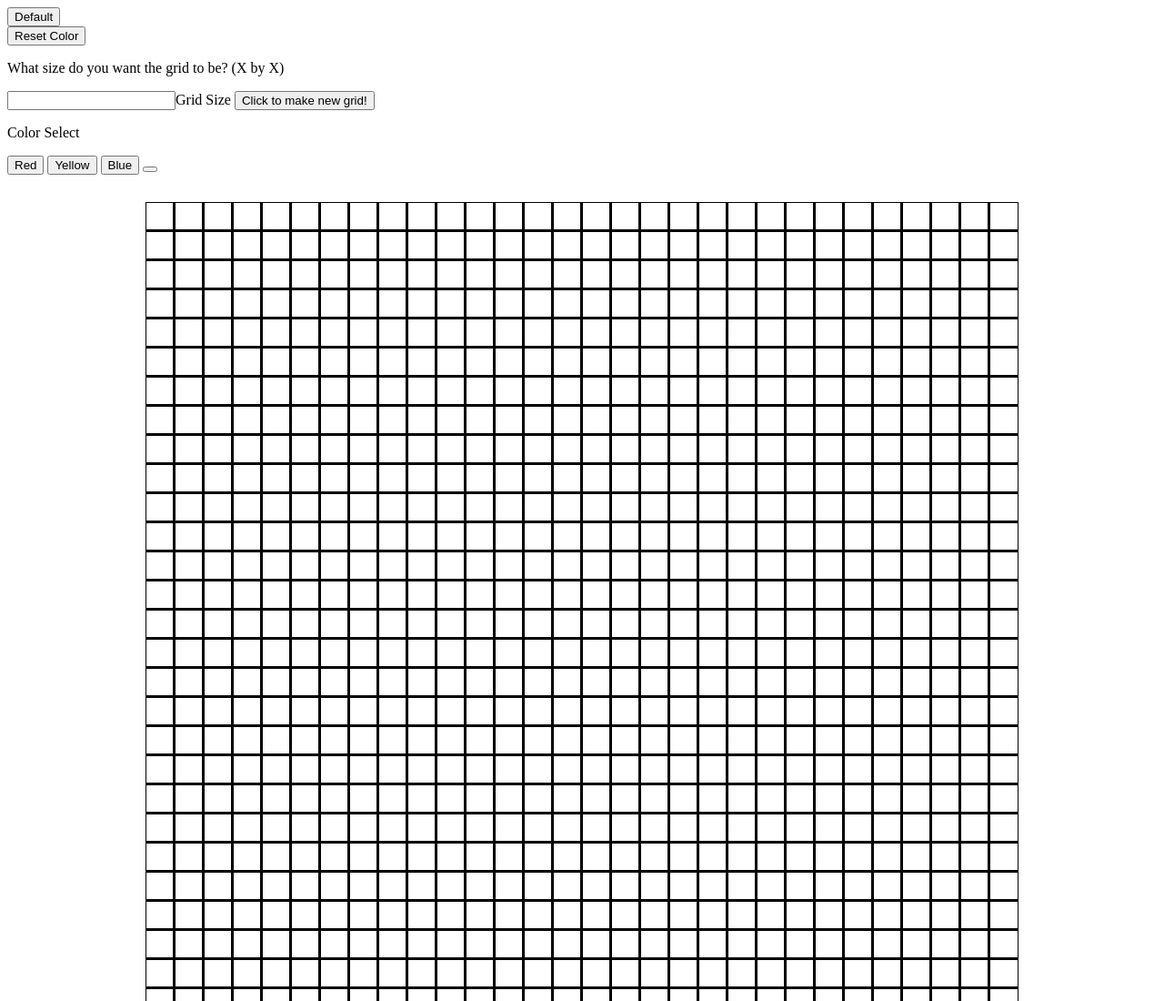
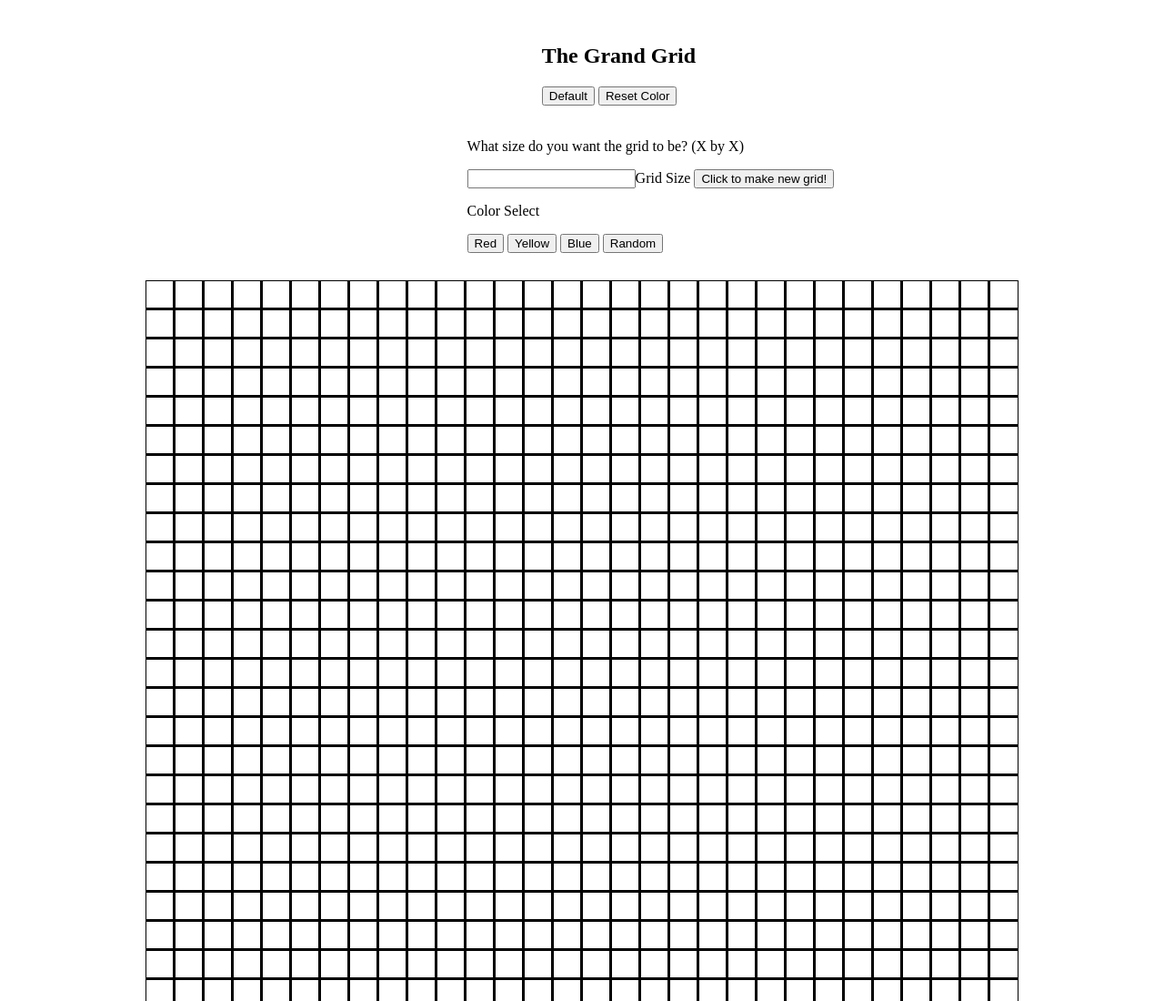
Before and after one commit to nicepalpal/jquery-project, a plain HTML site: page index.html in a window 1280 px wide. Shown: the top 1100 px of the page at 91% size. Drawn offline with nearby package versions, Linux system fonts and the light colour scheme.

Commit message:
uploading to post

```diff
--- a/application.js
+++ b/application.js
@@ -57,13 +57,23 @@ var resetGrid = function(){ //Removes colors
   })
 }
 
-var chooseColor = function(){ //Make multiple buttons for choosing basic colors
-  $('#red').click(function(){
-    $('.hover').css("background-color", "red");
-
-  });
-  $('#yellow').click(function(){
-    $('.hover').css("background-color", "yellow");
-  });
-}
+//var chooseColor = function(){ //Make multiple buttons for choosing basic colors
+  //$('#red').click(function(){
+  //  $('.unit').mouseenter(function(){
+    //  $(this).unbind();
+    //  $(this).addClass('red');
+//  });
+  //$('#yellow').click(function(){
+  //  $('.unit').mouseenter(function(){
+  //    $(this).unbind();
+  //    $(this).addClass('yellow');
+  //    });
+//  $('#blue').click(function(){
+  //  $('.unit').mouseenter(function(){
+//      $(this).unbind();
+//      $(this).addClass('blue');
+  //      });
+  //    });
+//    });
+// };
 //The below should be in the extras bar. (random color, trails)
--- a/index.html
+++ b/index.html
@@ -6,13 +6,12 @@
     <title>A Great Grand Grid</title>
   </head>
   <body>
-    <div id = "default">
-      <button> Default </button>
+    <div id="navBar">
+      <h2> The Grand Grid </h2>
+        <button> Default </button>
+        <button> Reset Color</button>
     </div>
-    <div id = "reset">
-      <button> Reset Color</button>
-    </div>
-    <div id = "navBar">
+    <div id = "selectBar">
       <p> What size do you want the grid to be? (X by X)</p>
         <input name="number of squares" >Grid Size</input>
         <button id="newGrid"> Click to make new grid!</button> <!--Size of square-->
@@ -21,8 +20,7 @@
           <button id="red">Red</button>
           <button id="yellow">Yellow</button>
           <button id="blue">Blue</button>
-        <!--Background color choice-->
-          <button></button><!--Random colors-->
+          <button>Random</button><!--Random colors-->
         </div>
     </div>
     <div id = "outer" > <!--Shell Div-->
--- a/style.css
+++ b/style.css
@@ -1,4 +1,28 @@
 
+
+
+
+
+
+#navBar{
+  width: 100%
+  text-align center;
+  display: inline-block;
+  margin: 20px auto;
+  margin-left: 46.5%;
+
+}
+
+#navBar h2{
+
+}
+
+
+#selectBar{
+    display: block;
+    margin-left: 40%;
+
+}
 
 #outer{
     height: 960px;
@@ -16,7 +40,7 @@
 }
 
 
-.blue{
+.hover{
   background-color: blue;
 }
 
```
